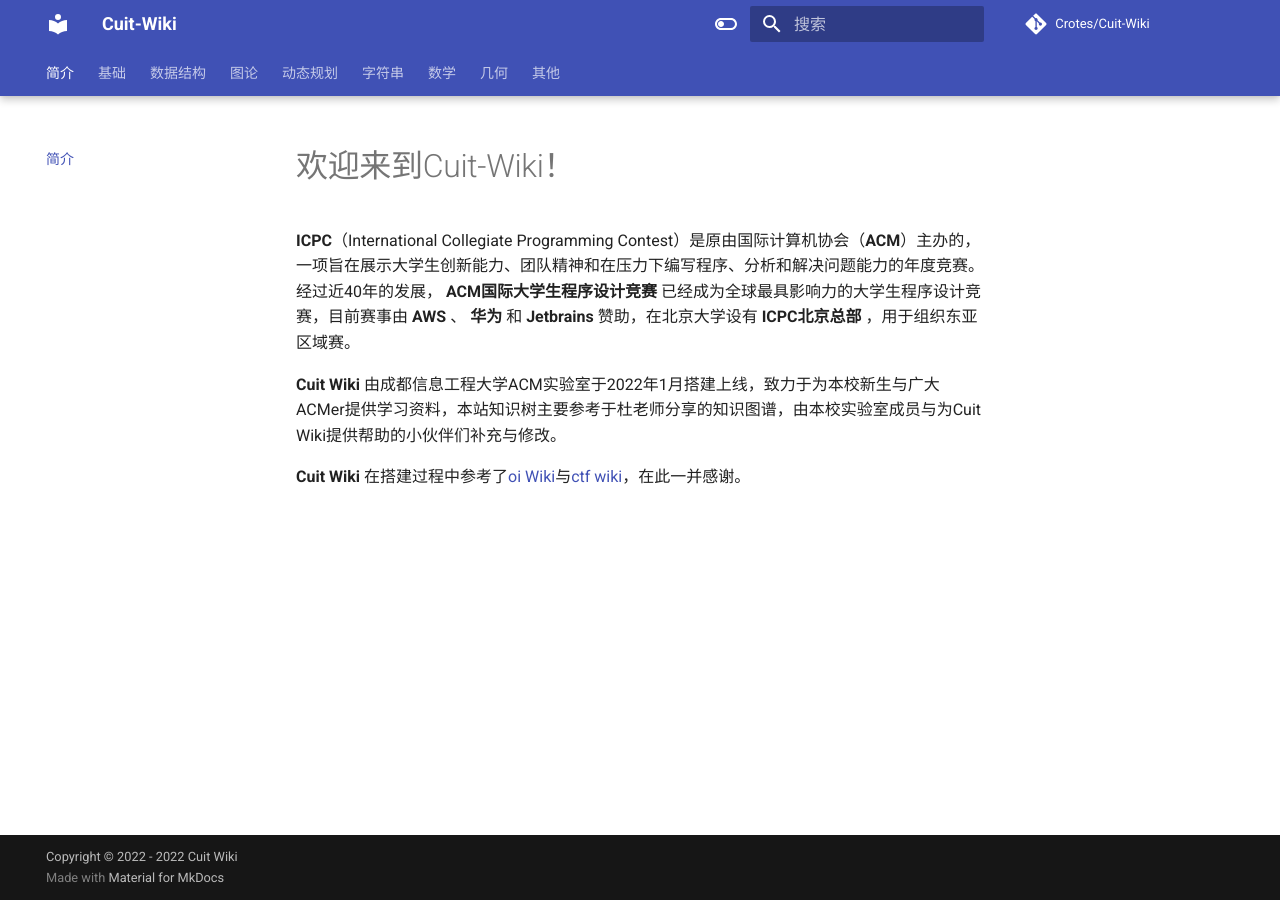
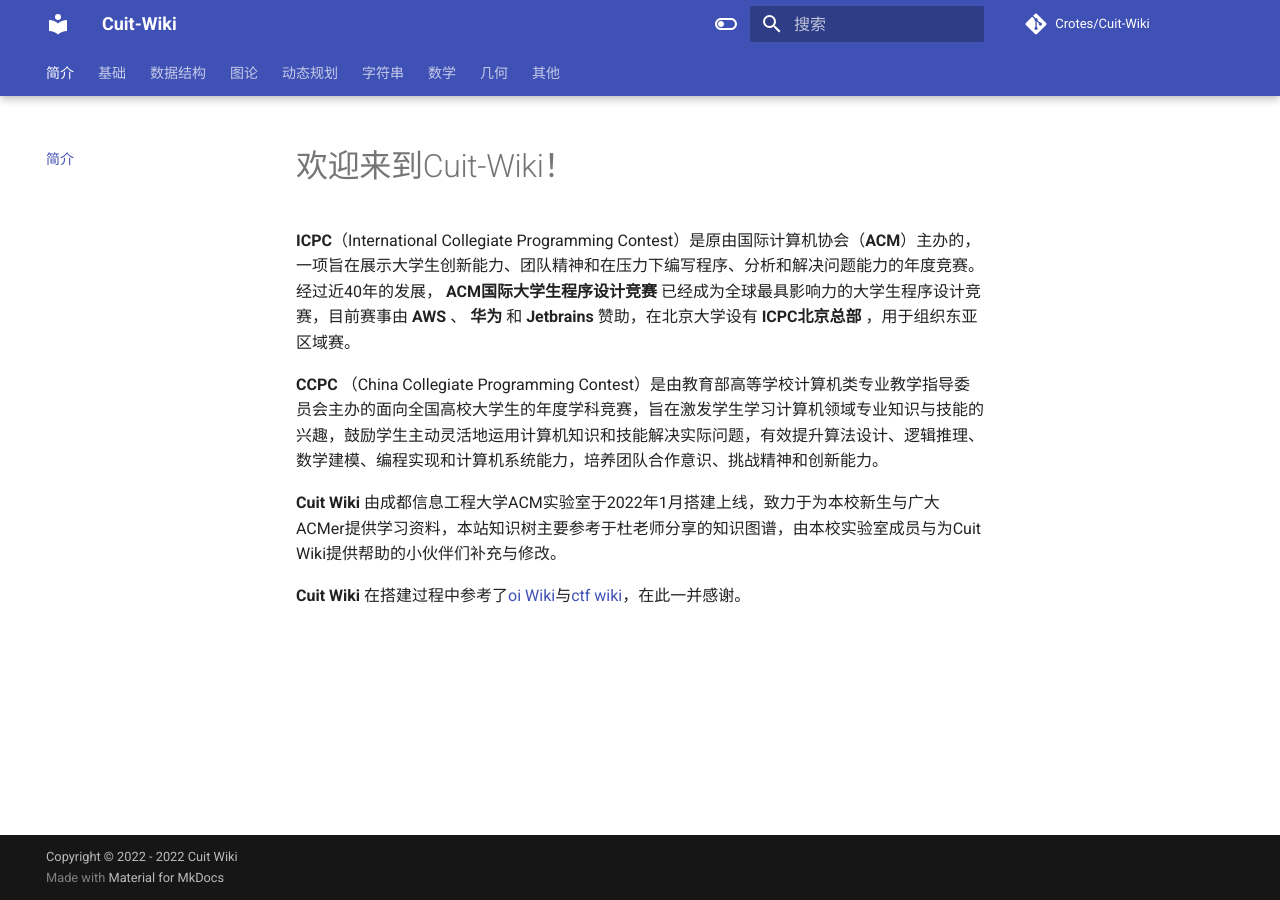
Before and after one commit to Crotes/Cuit-Wiki, an MkDocs documentation site: the page built from docs/index.md, in a window 1280 px wide. Built offline with MkDocs 1.6.1 and Material for MkDocs 9.7.7, drawn with Linux system fonts in a browser that asks for light colours; comment, search, counter and statistics services are not loaded.

Commit message:
Update index.md

```diff
--- a/docs/index.md
+++ b/docs/index.md
@@ -2,6 +2,8 @@
 
 **ICPC**（International Collegiate Programming Contest）是原由国际计算机协会（**ACM**）主办的，一项旨在展示大学生创新能力、团队精神和在压力下编写程序、分析和解决问题能力的年度竞赛。经过近40年的发展， **ACM国际大学生程序设计竞赛** 已经成为全球最具影响力的大学生程序设计竞赛，目前赛事由 **AWS** 、 **华为** 和 **Jetbrains** 赞助，在北京大学设有 **ICPC北京总部** ，用于组织东亚区域赛。
 
+ **CCPC** （China Collegiate Programming Contest）是由教育部高等学校计算机类专业教学指导委员会主办的面向全国高校大学生的年度学科竞赛，旨在激发学生学习计算机领域专业知识与技能的兴趣，鼓励学生主动灵活地运用计算机知识和技能解决实际问题，有效提升算法设计、逻辑推理、数学建模、编程实现和计算机系统能力，培养团队合作意识、挑战精神和创新能力。
+
  **Cuit Wiki** 由成都信息工程大学ACM实验室于2022年1月搭建上线，致力于为本校新生与广大ACMer提供学习资料，本站知识树主要参考于杜老师分享的知识图谱，由本校实验室成员与为Cuit Wiki提供帮助的小伙伴们补充与修改。
 
  **Cuit Wiki** 在搭建过程中参考了[oi Wiki](https://oi-wiki.org/)与[ctf wiki](https://ctf-wiki.org/)，在此一并感谢。
```
